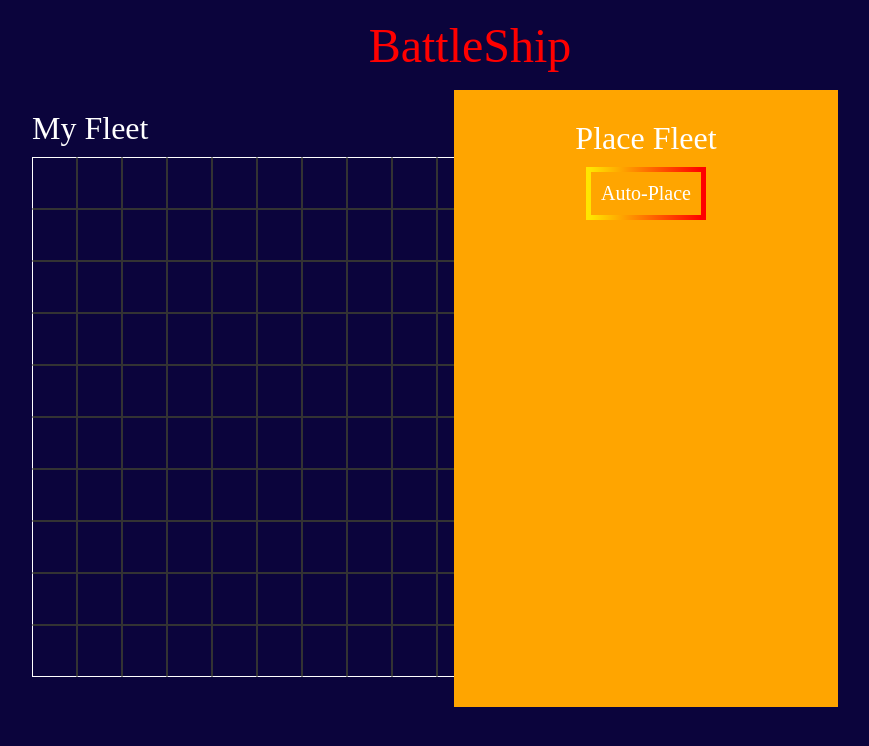
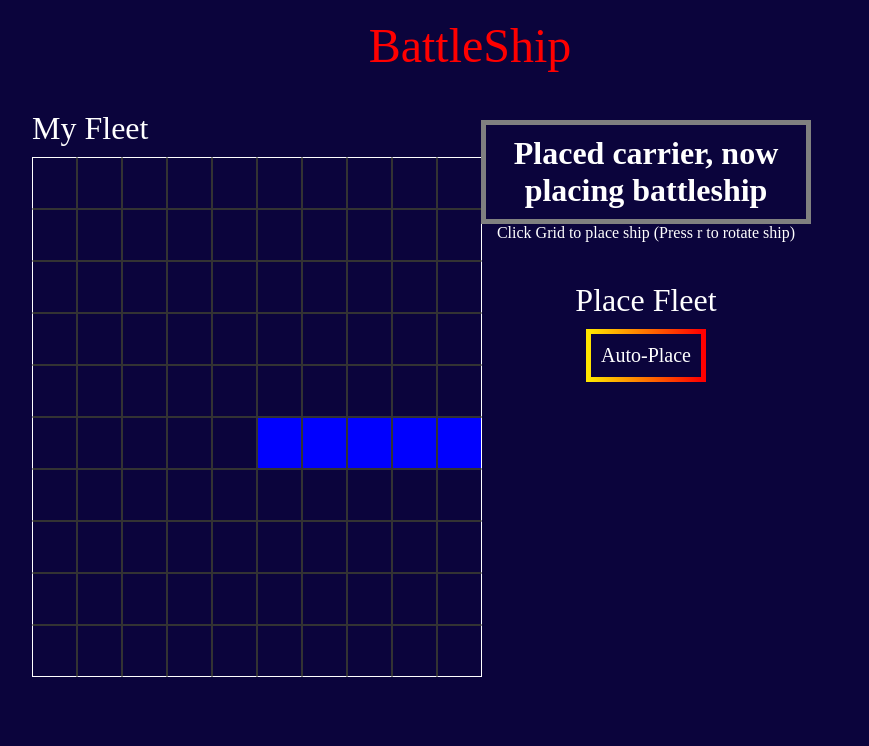
Before and after one commit to gsquarles/battleship, a website built with webpack: page dist/index.html in a window 1280 px wide. Both pictures are taken after a click on the element 448 px from the left and 417 px from the top of the page. Shown: the whole page, without its empty margins (170-1039 px from the left). Built offline with nearby package versions, Linux system fonts and the light colour scheme.

Commit message:
Able to rotate ship

```diff
--- a/src/base.js
+++ b/src/base.js
@@ -8,4 +8,5 @@ export const elements = {
     playAgainBtn: document.querySelector('.playAgain'),
     autoPlaceBtn: document.querySelector('.autoPlaceBtn'),
     placementContainer: document.querySelector('.placementContainer'),
+    fleetContainer: document.querySelector('.fleetContainer'),
 }
--- a/src/factories/game.js
+++ b/src/factories/game.js
@@ -2,7 +2,7 @@ import gameBoard from "../factories/gameBoard";
 import shipFactory from "../factories/shipFactory";
 import player from "../factories/player";
 import { elements } from "../base";
-import { renderGrid, updateGrid, renderWinner, playNewGame, startGame } from "../gameboardView";
+import { renderGrid, updateGrid, renderWinner, playNewGame, startGame, renderPlayer1Grid } from "../gameboardView";
 import { createFleet, SHIP_TYPES } from "../helper/helper";
 
 //Init
@@ -21,6 +21,8 @@ function game(){
         p2.resetFleet();
         p1Board.reset();
         p2Board.reset();
+        currentShipIndex = 0;
+        elements.fleetContainer.innerHTML = "Place Carrier";
     };
 
     //ctrlAttack function for eventListeners
@@ -70,25 +72,73 @@ function game(){
                 elements.p2Grid.addEventListener('click', ctrlAttack);
             }
         }
+    }
 
+    let currentShipIndex = 0;
+    let currentShipDirection = 'horizontal';
+
+
+    function placeCurrentShip(y,x){
+        const currentShipType = SHIP_TYPES[currentShipIndex];
+        const currentShip = shipFactory(currentShipType);
+
+        const isValidPlacement = p1Board.placeShip(currentShip, y, x, currentShipDirection);
+        if (isValidPlacement){
+            renderPlayer1Grid(p1Board, elements.p1Grid);
+            //move on to next ship
+            currentShipIndex++;
+
+            if(currentShipIndex < SHIP_TYPES.length){
+                console.log(`Placed ${currentShipType}, now placing ${SHIP_TYPES[currentShipIndex]}`);
+                elements.fleetContainer.innerHTML = `Placed ${currentShipType}, now placing ${SHIP_TYPES[currentShipIndex]}`;
+
+            } else{
+                console.log('All Ships Are Placed');
+                console.log(p1Board.getBoard());
+                addGridEventListener();
+                startGame();
+            }
+        } else {
+            console.log('Invalid Placement, please try again');
+        }
     }
+
+
     function renderGrids(){
         renderGrid(p1Board, elements.p1Grid);
         renderGrid(p2Board, elements.p2Grid);
+    }
+    function renderPlayerGrid(){
+        document.addEventListener('keydown', (e) => {
+            if (e.key === 'r') {
+              currentShipDirection = currentShipDirection === 'horizontal' ? 'vertical' : 'horizontal';
+              //console.log('Direction Changed');
+              //console.log(currentShipDirection);
+            }
+          });
+
+        elements.p1Grid.addEventListener('click', (e) =>{
+            const targetCell = e.target;
+            const y = parseInt(targetCell.dataset.y);
+            const x = parseInt(targetCell.dataset.x);
+            placeCurrentShip(y,x);
+        })
     }
     function updateGrids(){
         updateGrid(p1Board, elements.p1Grid);
         updateGrid(p2Board, elements.p2Grid);
     }
+    function updateP1Grid(){
+        updateGrid(p1Board, elements.p1Grid);
+    }
     function renderFleets(){
-        const fleet2 = createFleet(SHIP_TYPES);
-        p2Board.autoPlaceFleet(fleet2);
+        p2Board.autoPlaceFleet(p2.getFleet());
     }
 
     function autoPlacePlayerShips(){
         elements.p1Grid.textContent = '';
-        const fleet1 = createFleet(SHIP_TYPES);
-        p1Board.autoPlaceFleet(fleet1);
+        p1Board.autoPlaceFleet(p1.getFleet());
+        console.log(p1.getFleet());
         renderGrid(p1Board, elements.p1Grid);
         addGridEventListener();
         startGame();
@@ -102,12 +152,12 @@ function game(){
         resetGame();
         renderFleets();
         renderGrids();
+
     }
 
     function addPlayAgainEvent(){
         elements.playAgainBtn.addEventListener('click', playAgain);
     }
-
 
 
 
@@ -120,6 +170,10 @@ function game(){
         addPlayAgainEvent,
         resetGame,
         autoPlacePlayerShipsEventListener,
+        placeCurrentShip,
+        updateP1Grid,
+        renderPlayerGrid
+
     }
 
 }
--- a/src/factories/gameBoard.js
+++ b/src/factories/gameBoard.js
@@ -13,16 +13,13 @@ function gameBoard(){
         }
     }
 
-    function adjustCoords(y0, x0, i, direction){
-        //Default is horizontal
-        let x = x0 +i;
-        let y = y0;
-        if(direction === 'vertical'){
-            x = x0;
-            y = y0 + i;
+    function adjustCoords(y0, x0, i, direction) {
+        if (direction === 'horizontal') {
+          return [y0, x0 + i];
+        } else {
+          return [y0 + i, x0];
         }
-        return [y,x];
-    }
+      }
 
     function checkValid(length, direction, y0, x0){
         let cells = [];
@@ -36,8 +33,8 @@ function gameBoard(){
         }
         return cells.every((cell) => cell === null);
     }
-    function placeShip(ship, y0, x0){
-        const direction = ship.getDirection();
+    function placeShip(ship, y0, x0, direction){
+        //const direction = ship.getDirection();
         //Check if valid spot
         const valid = checkValid(ship.length, direction, y0, x0);
         if(valid){
@@ -56,8 +53,9 @@ function gameBoard(){
     function autoPlace(ship){
         const [y, x] = randCoords();
         const randomNum = Math.floor(Math.random() * 10) + 1;
+        const direction = ship.getDirection();
         if(randomNum > 5) ship.changeDirection();
-        const placed = placeShip(ship, y, x);
+        const placed = placeShip(ship, y, x, direction);
         if(!placed) autoPlace(ship);
     }
     function autoPlaceFleet(fleet){
--- a/src/gameboardView.js
+++ b/src/gameboardView.js
@@ -3,6 +3,32 @@ import { elements } from "./base";
 export function renderGrid(gameboard, playersGrid) {
   const board = gameboard.getBoard();
   const length = board.length;
+
+
+  for (let i = 0; i < length; i++) {
+    for (let j = 0; j < length; j++) {
+      let status = board[i][j];
+      if (status === null) {
+        status = 'blank';
+      } else if (status.ship) {
+        status = status.ship.id;
+      }
+
+      const cell = document.createElement('div');
+      cell.classList.add('grid-cell', `cell-${i}-${j}`, status);
+      cell.dataset.y = i;
+      cell.dataset.x = j;
+
+      playersGrid.appendChild(cell);
+    }
+  }
+}
+
+export function renderPlayer1Grid(gameboard, playersGrid) {
+  const board = gameboard.getBoard();
+  const length = board.length;
+
+  playersGrid.innerHTML = '';
 
   for (let i = 0; i < length; i++) {
     for (let j = 0; j < length; j++) {
@@ -45,7 +71,7 @@ export function updateGrid(gameboard, playersGrid){
         }
       }else if(board[i][j] === 'miss'){
         const cell = playersGrid.querySelector(`[data-y = "${i}"][data-x = "${j}"]`);
-        cell.innerText = 'm';
+        cell.innerText = '\u2022';
         cell.classList.add('miss');
         cell.classList.remove('blank');
 
--- a/src/index.js
+++ b/src/index.js
@@ -12,3 +12,4 @@ game1.renderFleets();
 game1.renderGrids();
 game1.autoPlacePlayerShipsEventListener();
 game1.addPlayAgainEvent();
+game1.renderPlayerGrid();
```
Also changed, not shown: dist/index.html, dist/main.js, dist/style.css.
